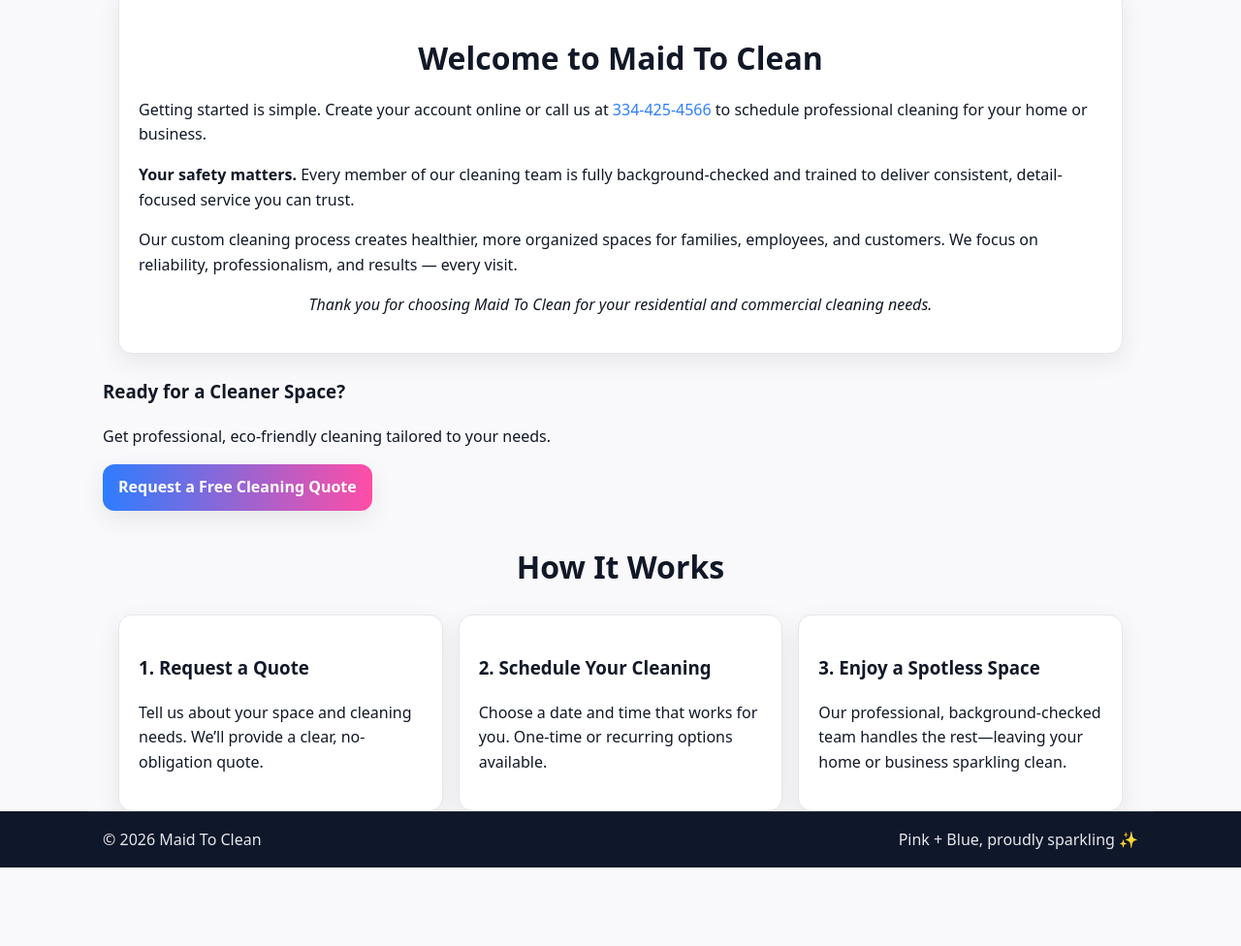
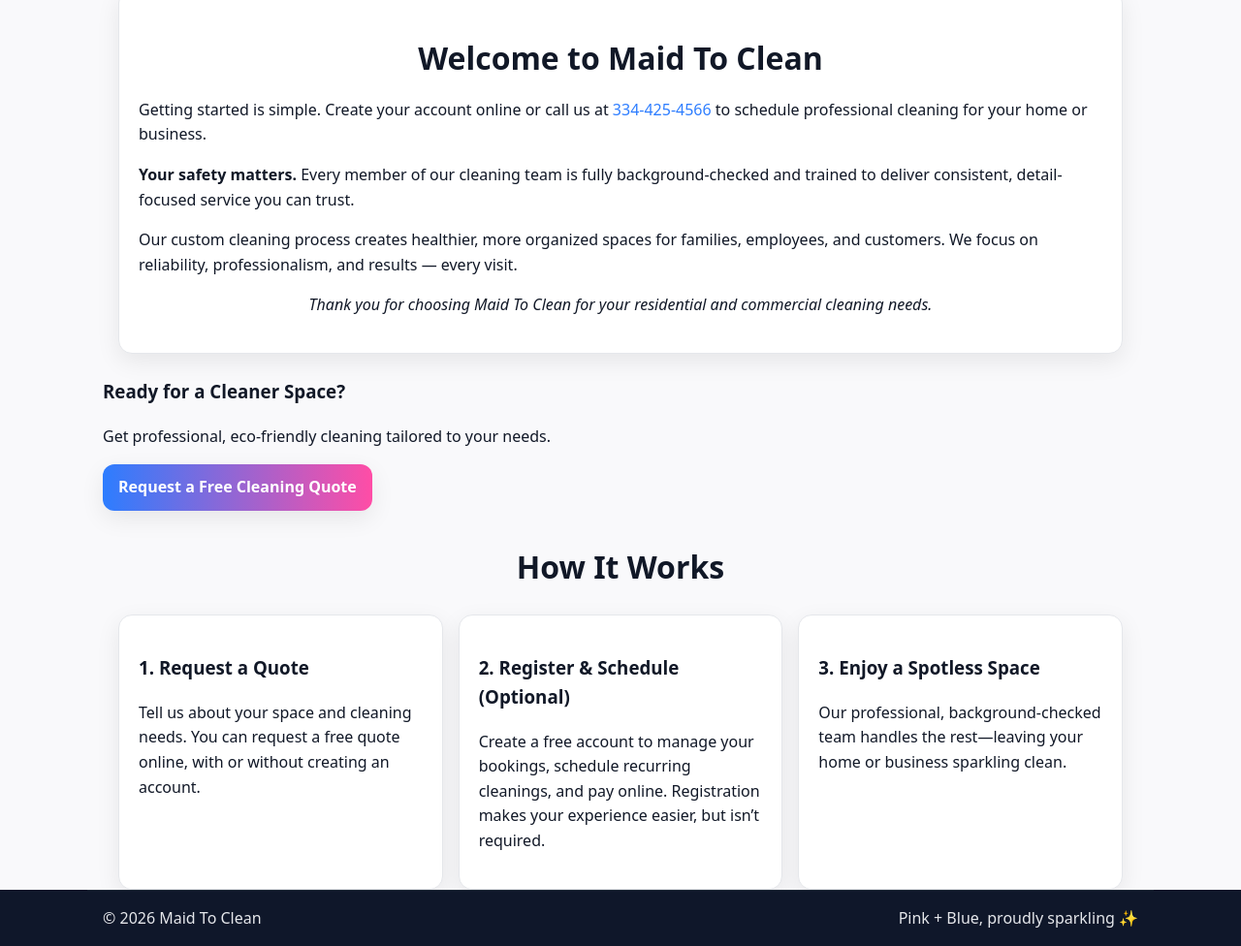
Before and after one commit to Dayday1987/maid-to-clean, a plain HTML site: page index.html in a window 1280 px wide. Shown: the part 729-1705 px from the top of the page at 97% size. Before the commit the page ends 1624 px from the top, so only its background shows below. Drawn offline with Linux system fonts and the light colour scheme.

Commit message:
Revise services preview section in index.html
Updated text for clarity and added registration option.

```diff
--- a/index.html
+++ b/index.html
@@ -128,16 +128,16 @@
     <article class="card">
       <h3>1. Request a Quote</h3>
       <p>
-        Tell us about your space and cleaning needs. We’ll provide a clear,
-        no-obligation quote.
+        Tell us about your space and cleaning needs. You can request a free
+        quote online, with or without creating an account.
       </p>
     </article>
 
     <article class="card">
-      <h3>2. Schedule Your Cleaning</h3>
+      <h3>2. Register & Schedule (Optional)</h3>
       <p>
-        Choose a date and time that works for you. One-time or recurring options
-        available.
+        Create a free account to manage your bookings, schedule recurring cleanings,
+        and pay online. Registration makes your experience easier, but isn’t required.
       </p>
     </article>
 
```
